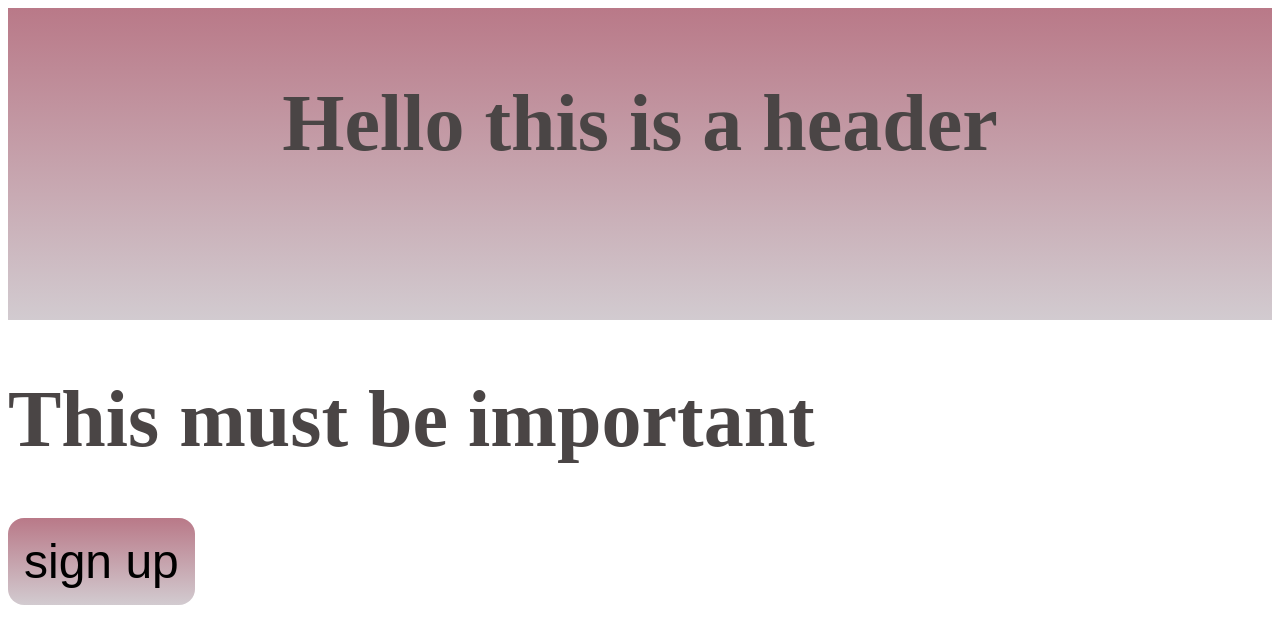
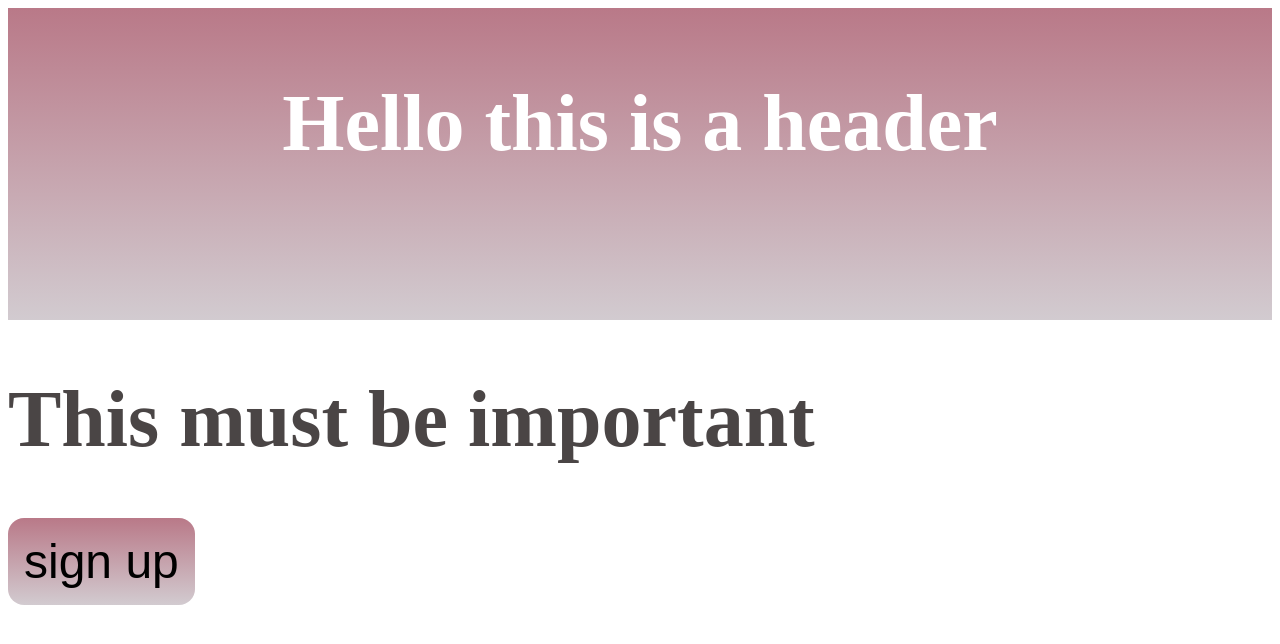
Before and after one commit to justin-w-soto/Sass-Sandbox, a plain HTML site: page index.html in a window 1280 px wide. Drawn offline with Linux system fonts and the light colour scheme.

Commit message:
moving variables around

```diff
--- a/_header.scss
+++ b/_header.scss
@@ -9,12 +9,10 @@ header {
     height: 35vh;
     padding: 1rem;
     @include flexCenter();
-    color: $textColor;
+
 
 }
 
-h1 {
-   color: rgb(74, 69, 69);
-   font-size: 5rem;
-
+.header {
+    color: white;
 }
--- a/index.html
+++ b/index.html
@@ -9,7 +9,7 @@
 </head>
 <body>
     <header>
-        <h1>Hello this is a header</h1>
+        <h1 class="header">Hello this is a header</h1>
 
     </header>
     <sdection>
--- a/style.scss
+++ b/style.scss
@@ -14,3 +14,9 @@
     }
 
 }
+
+h1 {
+    color: rgb(74, 69, 69);
+    font-size: 5rem;
+
+ }
```
Also changed, not shown: style.css, 1 other file.
